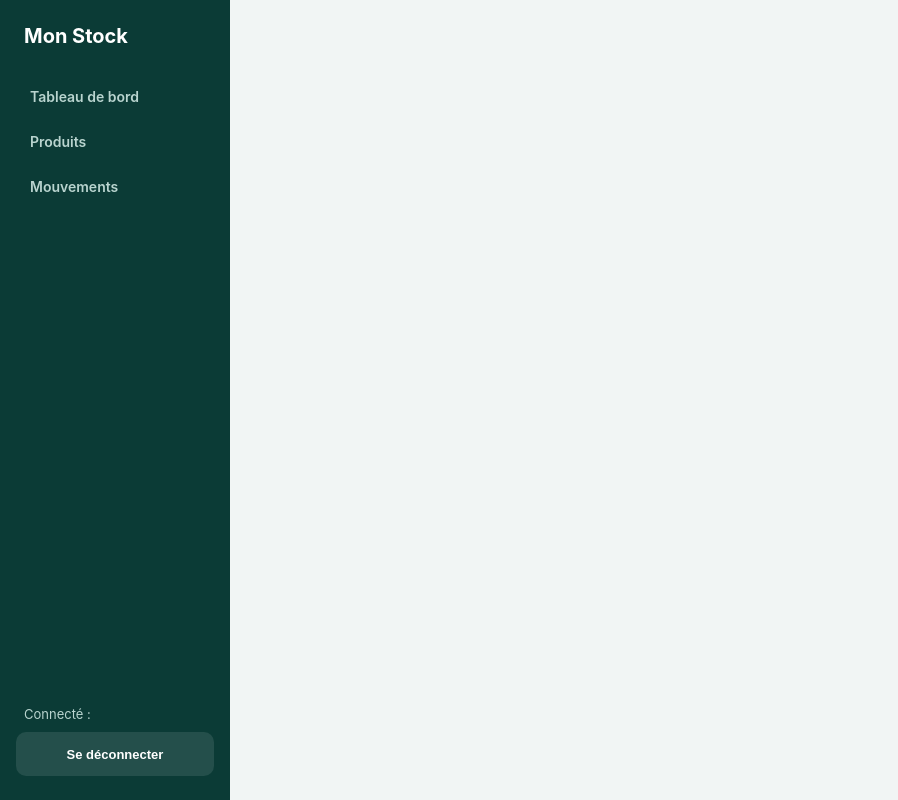
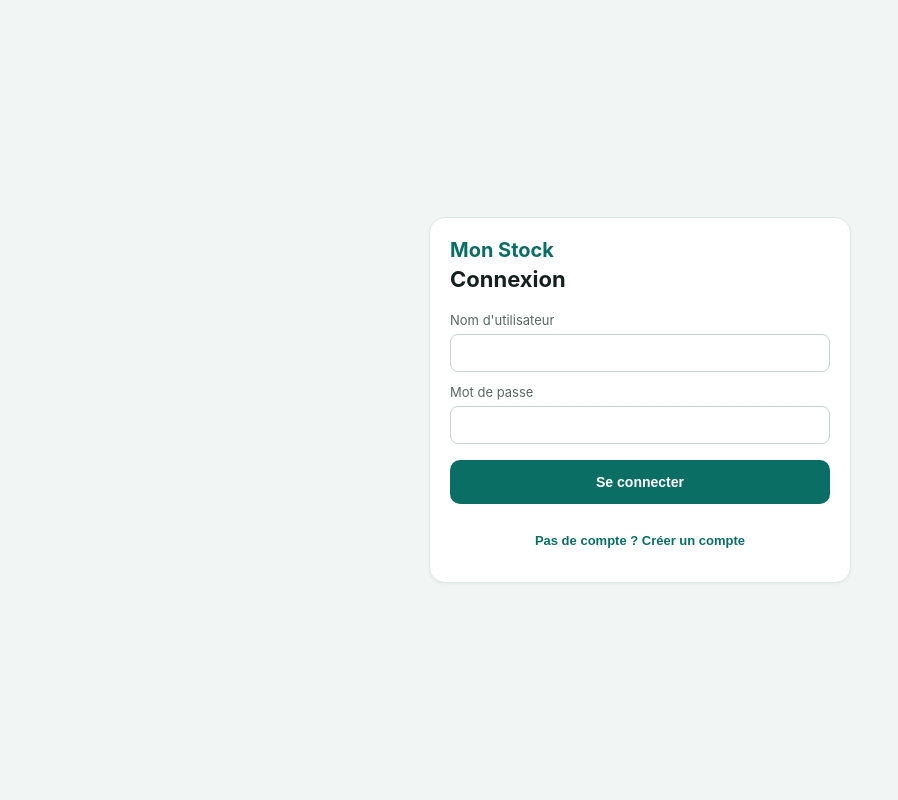
Before and after one commit to abdoulridwan2-commits/gestion-stock, a React app in the folder frontend/: page /connexion in a window 1280 px wide. Shown: the whole page, without its empty margins (0-898 px from the left). Built offline with nearby package versions, Linux system fonts and the light colour scheme; the HTML template or start-up script is replaced by a standard one.

Commit message:
Authentification : comptes, connexion et données par commerçant (backend + frontend)

```diff
--- a/frontend/src/App.jsx
+++ b/frontend/src/App.jsx
@@ -1,23 +1,45 @@
-// Rôle : le cadre de l'application. Chaque route associe une adresse à une page.
-import { BrowserRouter, Routes, Route } from "react-router-dom";
+// Rôle : le cadre de l'application.
+// /connexion est publique. Toutes les autres pages sont PROTÉGÉES :
+// sans token, on est renvoyé vers la page de connexion.
+import {
+  BrowserRouter,
+  Routes,
+  Route,
+  Navigate,
+  Outlet,
+} from "react-router-dom";
 import MenuLateral from "./components/MenuLateral";
 import TableauDeBord from "./pages/TableauDeBord";
 import Produits from "./pages/Produits";
 import Mouvements from "./pages/Mouvements";
+import Connexion from "./pages/Connexion";
+
+// Cadre des pages protégées : vérifie le token, affiche le menu et la page demandée
+function CadreProtege() {
+  if (!localStorage.getItem("token")) {
+    return <Navigate to="/connexion" replace />;
+  }
+  return (
+    <div className="cadre">
+      <MenuLateral />
+      <div className="contenu">
+        <Outlet />
+      </div>
+    </div>
+  );
+}
 
 function App() {
   return (
     <BrowserRouter>
-      <div className="cadre">
-        <MenuLateral />
-        <div className="contenu">
-          <Routes>
-            <Route path="/" element={<TableauDeBord />} />
-            <Route path="/produits" element={<Produits />} />
-            <Route path="/mouvements" element={<Mouvements />} />
-          </Routes>
-        </div>
-      </div>
+      <Routes>
+        <Route path="/connexion" element={<Connexion />} />
+        <Route element={<CadreProtege />}>
+          <Route path="/" element={<TableauDeBord />} />
+          <Route path="/produits" element={<Produits />} />
+          <Route path="/mouvements" element={<Mouvements />} />
+        </Route>
+      </Routes>
     </BrowserRouter>
   );
 }
```
